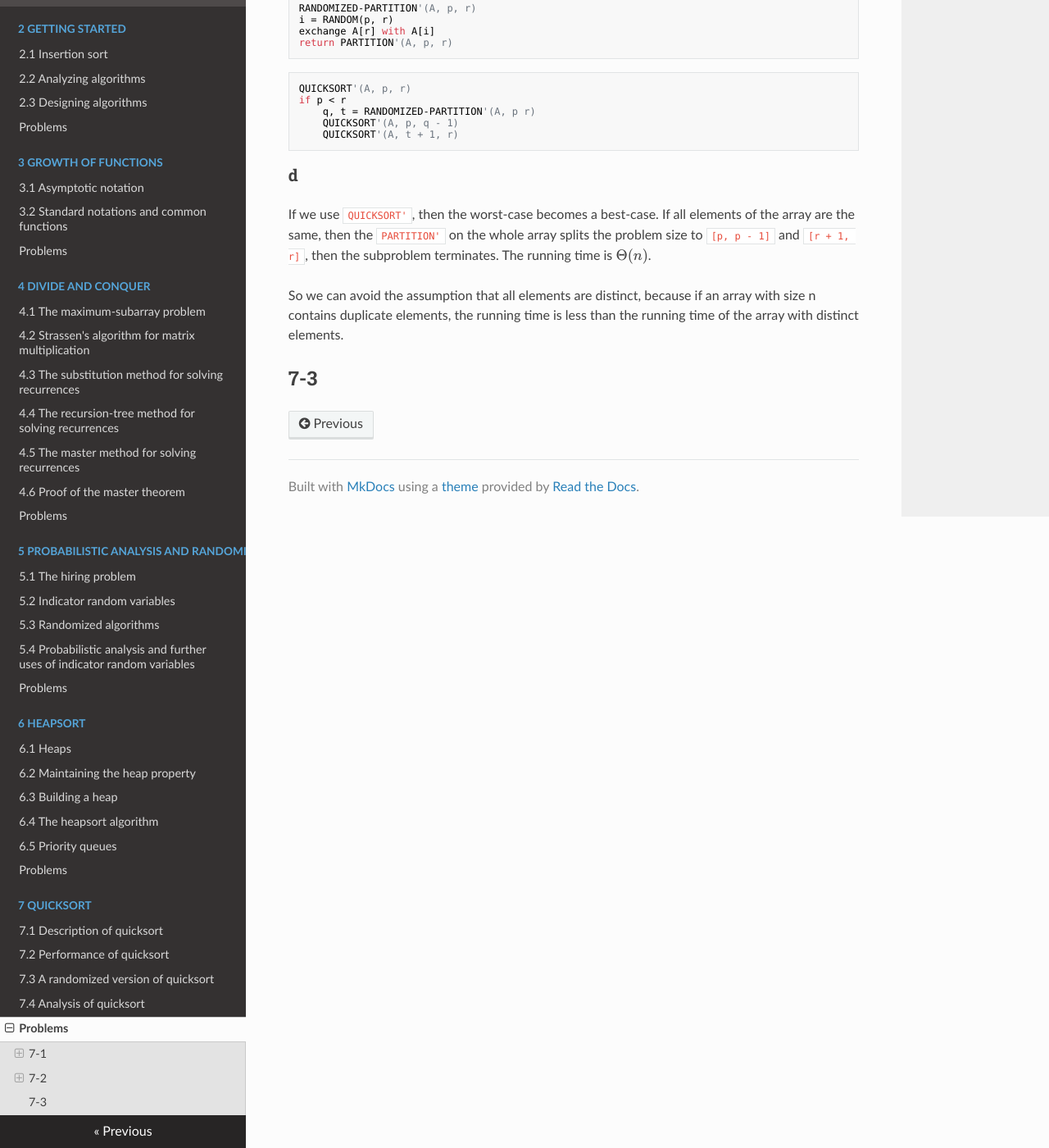
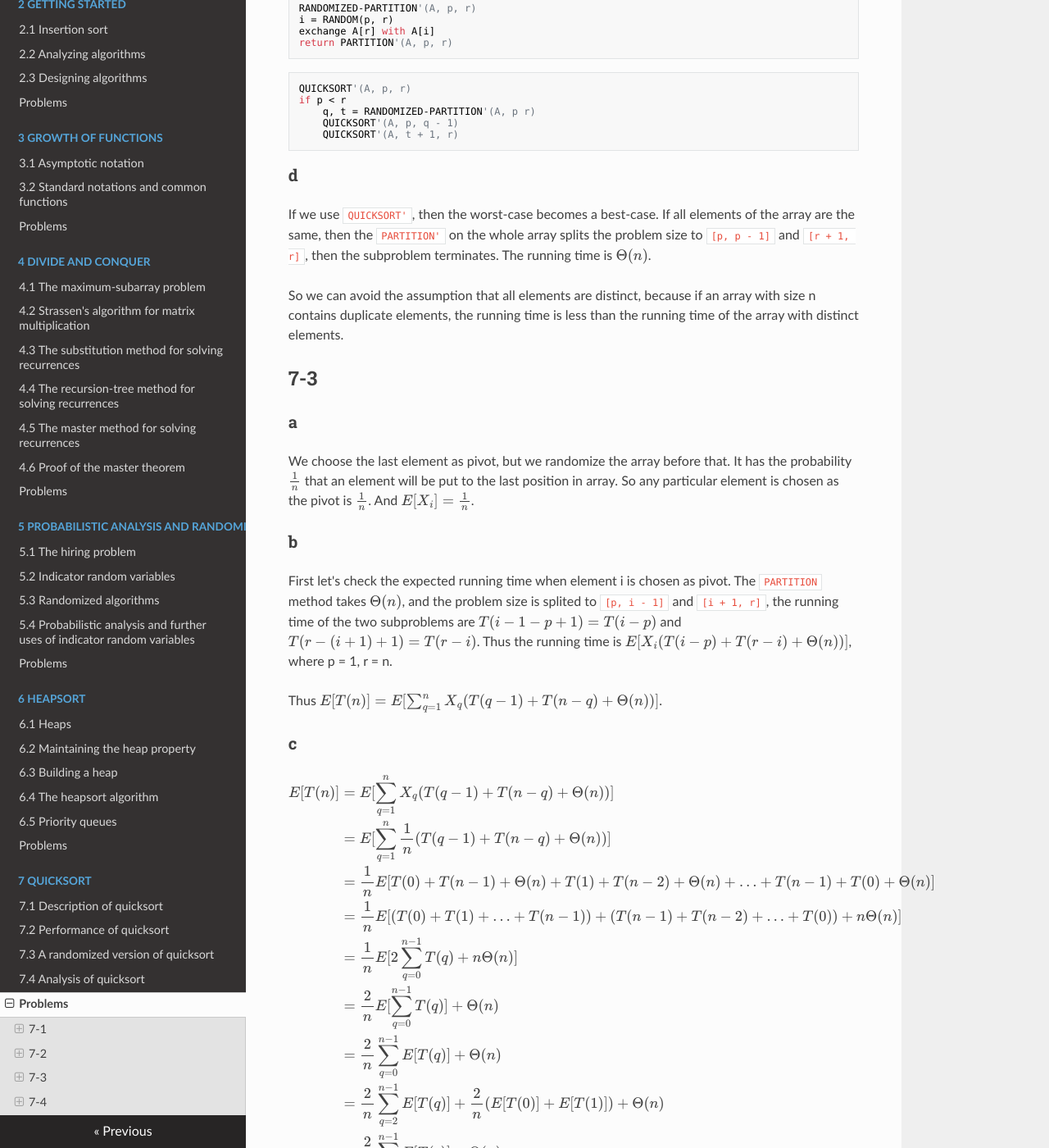
Before and after one commit to Frederick-S/Introduction-to-Algorithms-Notes, an MkDocs documentation site: the page built from docs/7-Quicksort/Problems.md, in a window 1280 px wide and 1400 px high, scrolled down 3968 px. Shown: the whole window at 82% size. Built offline with MkDocs 1.6.1, drawn with Linux system fonts in a browser that asks for light colours; nearby versions of some CDN libraries; formulas are drawn with MathJax 3; old or Windows-style settings are respelled for this version of MkDocs; some of the changed text lies outside the part shown.

Commit message:
Add problem 7-3

```diff
--- a/docs/7-Quicksort/Problems.md
+++ b/docs/7-Quicksort/Problems.md
@@ -167,3 +167,63 @@
 So we can avoid the assumption that all elements are distinct, because if an array with size n contains duplicate elements, the running time is less than the running time of the array with distinct elements.
 
 ## 7-3
+### a
+We choose the last element as pivot, but we randomize the array before that. It has the probability $\frac{1}{n}$ that an element will be put to the last position in array. So any particular element is chosen as the pivot is $\frac{1}{n}$. And $E[X_i] = \frac{1}{n}$.
+
+### b
+First let's check the expected running time when element i is chosen as pivot. The `PARTITION` method takes $\Theta(n)$, and the problem size is splited to `[p, i - 1]` and `[i + 1, r]`, the running time of the two subproblems are $T(i - 1 - p + 1) = T(i - p)$ and $T(r - (i + 1) + 1) = T(r - i)$. Thus the running time is $E[X_i(T(i - p) + T(r - i) + \Theta(n))]$, where p = 1, r = n.
+
+Thus $E[T(n)] = E[\sum_{q = 1}^n X_q(T(q - 1) + T(n - q) + \Theta(n))]$.
+
+### c
+$$
+\begin{eqnarray}
+E[T(n)] &=& E[\sum_{q = 1}^n X_q(T(q - 1) + T(n - q) + \Theta(n))] \\\
+&=& E[\sum_{q = 1}^n \frac{1}{n}(T(q - 1) + T(n - q) + \Theta(n))] \\\
+&=& \frac{1}{n}E[T(0) + T(n - 1) + \Theta(n) + T(1) + T(n - 2) + \Theta(n) + \ldots + T(n - 1) + T(0) + \Theta(n)] \\\
+&=& \frac{1}{n}E[(T(0) + T(1) + \ldots + T(n - 1)) + (T(n - 1) + T(n - 2) + \ldots + T(0)) + n\Theta(n)] \\\
+&=& \frac{1}{n}E[2\sum_{q = 0}^{n - 1}T(q) + n\Theta(n)] \\\
+&=& \frac{2}{n}E[\sum_{q = 0}^{n - 1}T(q)] + \Theta(n) \\\
+&=& \frac{2}{n}\sum_{q = 0}^{n - 1}E[T(q)] + \Theta(n) \\\
+&=& \frac{2}{n}\sum_{q = 2}^{n - 1}E[T(q)] + \frac{2}{n}(E[T(0)] + E[T(1)]) + \Theta(n) \\\
+&=& \frac{2}{n}\sum_{q = 2}^{n - 1}E[T(q)] + \Theta(n)
+\end{eqnarray}
+$$
+
+### d
+$$
+\begin{eqnarray}
+\sum_{k = 2}^{n - 1} k\lg{k} &=& \sum_{k = 2}^{\lceil \frac{n}{2} \rceil - 1} k\lg{k} + \sum_{k = \lceil \frac{n}{2} \rceil}^{n - 1} k\lg{k} \\\
+&<& \sum_{k = 2}^{\frac{n}{2} + 1 - 1} k\lg{k} + \sum_{k = \frac{n}{2}}^{n - 1} k\lg{k} \\\
+&=& \sum_{k = 2}^{\frac{n}{2}} k\lg{k} + \sum_{k = \frac{n}{2}}^{n - 1} k\lg{k} \\\
+&\leq& \sum_{k = 2}^{\frac{n}{2}} k\lg{\frac{n}{2}} + \sum_{k = \frac{n}{2}}^{n - 1} k\lg{n} \\\
+&=& (\lg{n} - 1)\frac{(2 + \frac{n}{2})(\frac{n}{2} - 2 + 1)}{2} + \lg{n}\frac{(\frac{n}{2} + n - 1)(n - 1 - \frac{n}{2} + 1)}{2} \\\
+&=& (\lg{n} - 1)(\frac{n^2}{8} + \frac{n}{4} - 1) + \lg{n}(\frac{3n^2}{8} - \frac{n}{4}) \\\
+&=& \frac{1}{2}n^2\lg{n} - \frac{1}{8}n^2 -\lg{n} - \frac{n}{4} + 1 \\\
+&<=& \frac{1}{2}n^2\lg{n} - \frac{1}{8}n^2 - \lg3 - \frac{3}{4} + 1 \\\
+&<& \frac{1}{2}n^2\lg{n} - \frac{1}{8}n^2
+\end{eqnarray}
+$$
+
+### e
+We stary by assuming that $E[T(n)] \leq an\lg{n}$ for all positive m < n, yielding $E[T(q)] \leq aq\lg{q}$. Substituting into the equation:
+
+$$
+\begin{eqnarray}
+E[T(n)]&=& \frac{2}{n}\sum_{q = 2}^{n - 1}E[T(q)] + \Theta(n) \\\
+&\leq& \frac{2}{n}\sum_{q = 2}^{n - 1} aq\lg{q} + \Theta(n) \\\
+&=& \frac{2a}{n}\sum_{q = 2}^{n - 1} q\lg{q} + \Theta(n) \\\
+&\leq& \frac{2a}{n}(\frac{1}{2}n^2\lg{n} - \frac{1}{8}n^2) + \Theta(n) \\\
+&=& an\lg{n} - \frac{a}{4}n + \Theta(n) \\\
+&\leq& an\lg{n} - \frac{a}{4}n + cn \\\
+&=& an\lg{n} - (\frac{a}{4} - c)n \\\
+&\leq& an\lg{n}
+\end{eqnarray}
+$$
+
+where the last step holds as long as $\frac{a}{4} \geq c$.
+
+Thus $E[T(n)] = \Theta(n\lg{n})$.
+
+## 7-4
+### a
```
